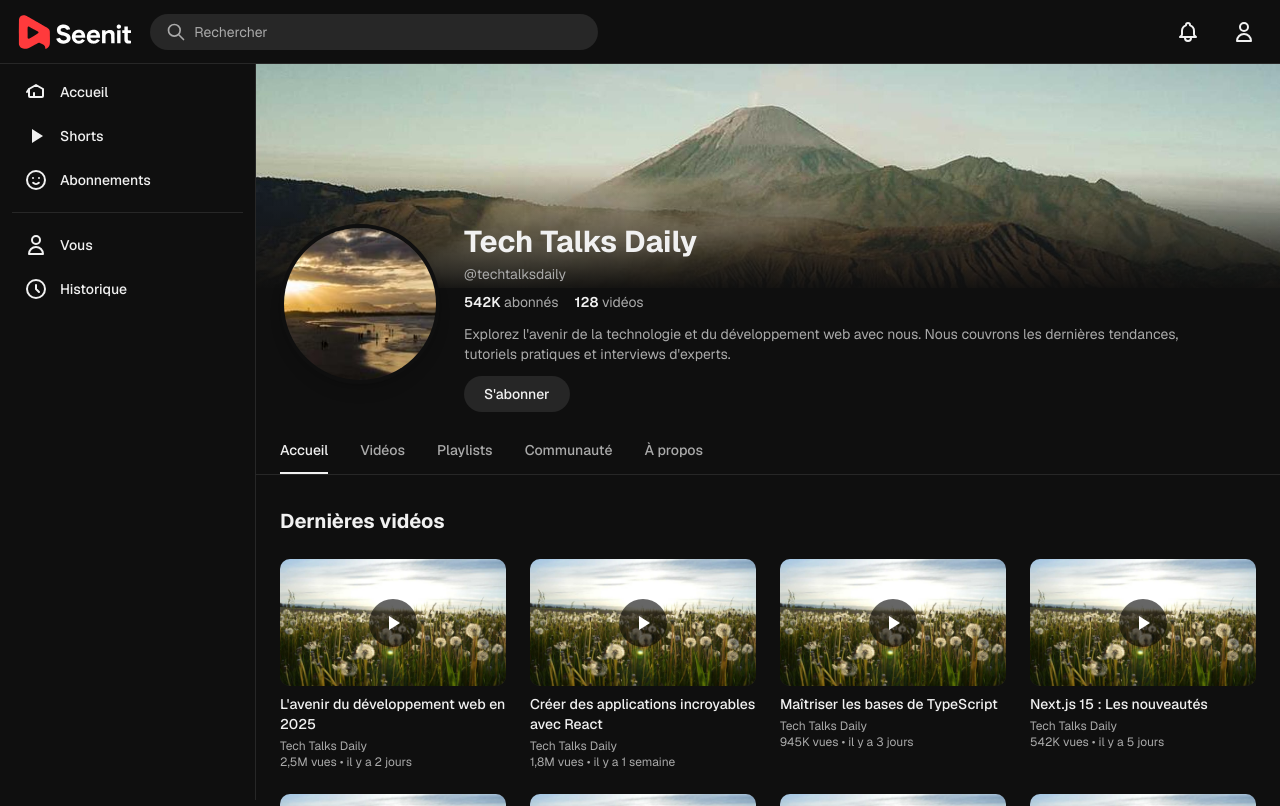
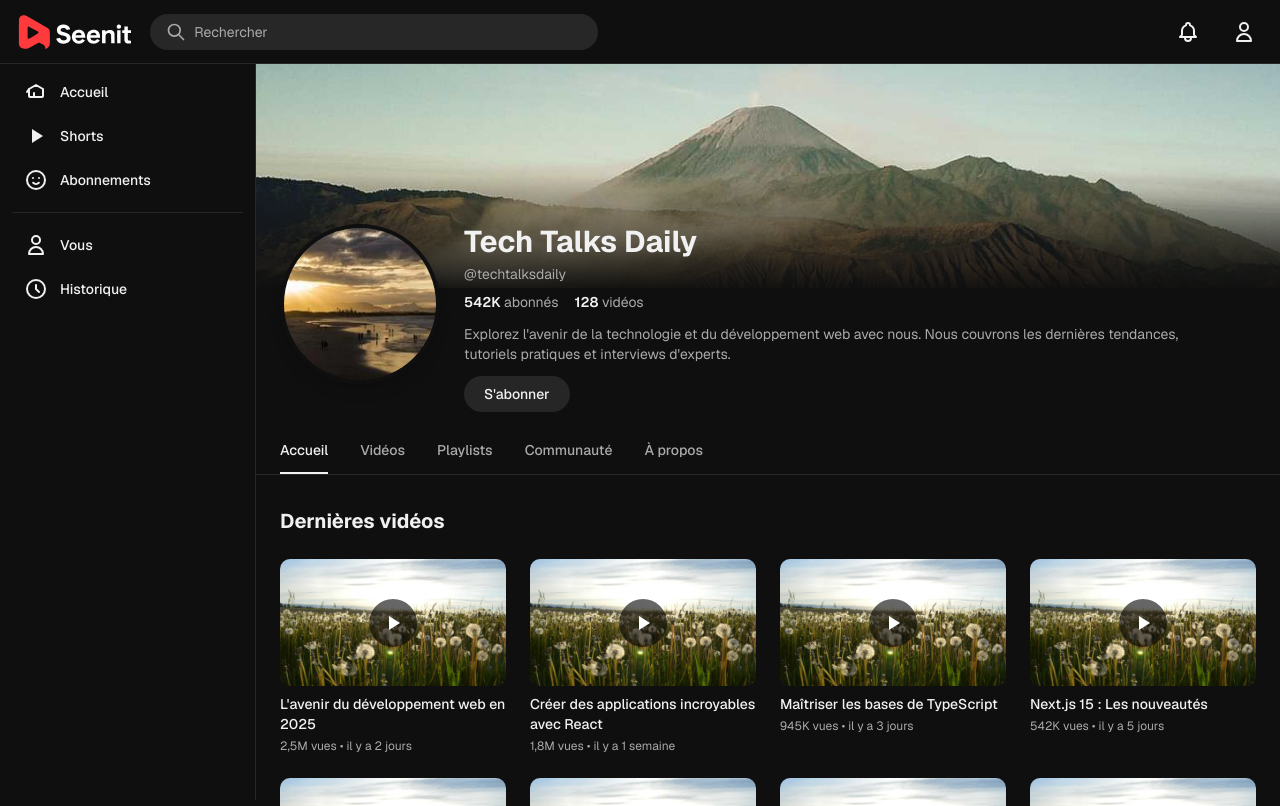
Before and after one commit to Shuudy/seenit, a Next.js app in the folder frontend/: page /channel/1 in a window 1280 px wide. Shown: the top 806 px of the page. Built offline with nearby package versions, Linux system fonts and the light colour scheme.

Commit message:
fix(video-card): make channel prop optional

```diff
--- a/frontend/src/app/channel/[id]/page.tsx
+++ b/frontend/src/app/channel/[id]/page.tsx
@@ -161,7 +161,6 @@
                   <VideoCard
                     key={index}
                     title={video.title}
-                    channel={creatorInfo.username}
                     views={video.views}
                     uploadedAt={video.uploadedAt}
                   />
@@ -184,7 +183,6 @@
                   <VideoCard
                     key={index}
                     title={video.title}
-                    channel={creatorInfo.username}
                     views={video.views}
                     uploadedAt={video.uploadedAt}
                   />
--- a/frontend/src/types/props.ts
+++ b/frontend/src/types/props.ts
@@ -1,7 +1,7 @@
 export interface VideoCardProps {
   thumbnail?: string;
   title: string;
-  channel: string;
+  channel?: string;
   views: string;
   uploadedAt: string;
 }
```
